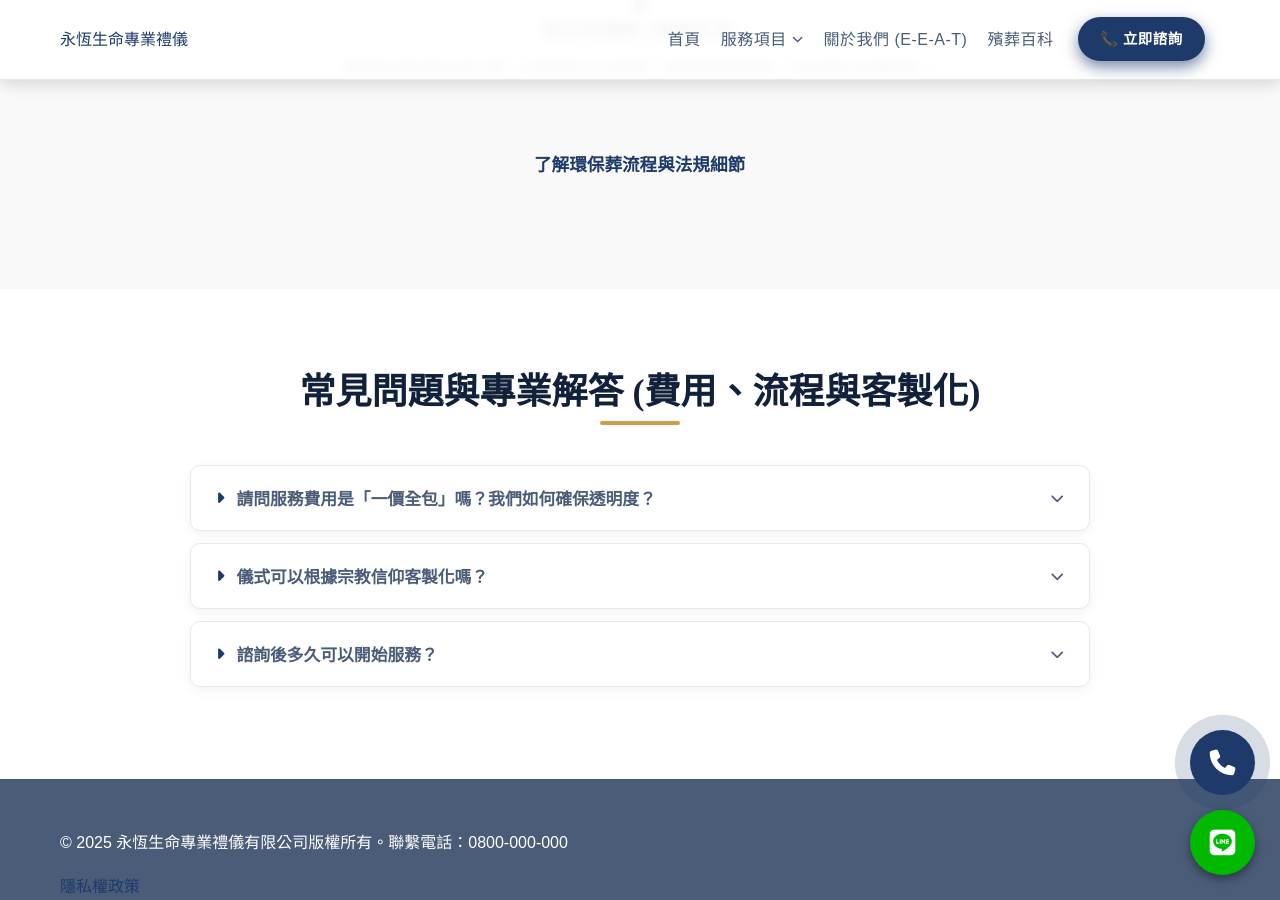
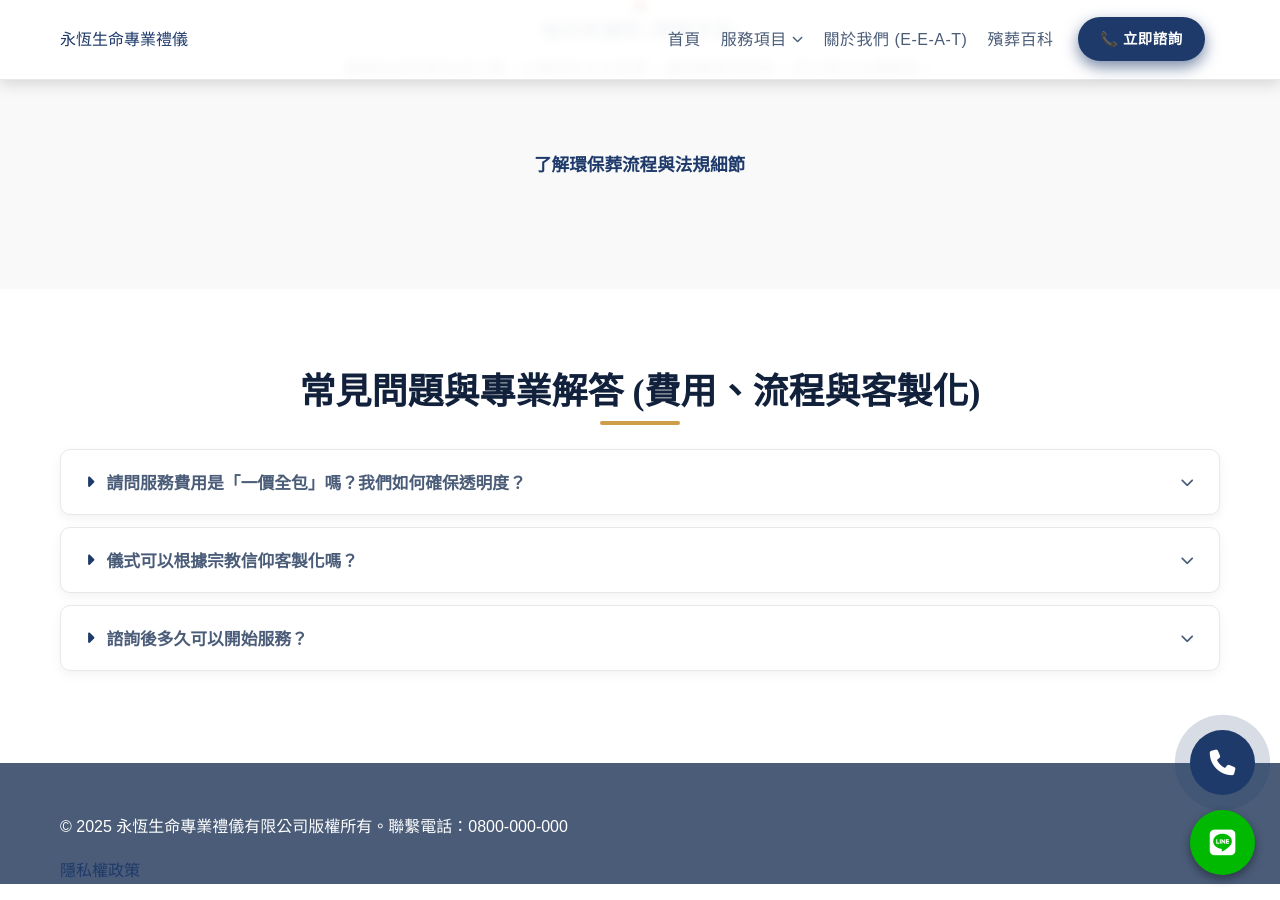
Before and after one commit to Shiangan/Shiangan, a Jekyll site: the page services.plan.html, which Jekyll copies as it is, in a window 1280 px wide and 900 px high, scrolled down 2755 px. Built offline with Jekyll 4.4.1, drawn with Linux system fonts in a browser that asks for light colours; some web fonts are replaced.

Commit message:
Update style.css

```diff
--- a/css/style.css
+++ b/css/style.css
@@ -1399,10 +1399,12 @@
  * 6. FAQ 手風琴樣式 (Accordion) - 質感強化
  * ------------------------------------------- */
 
-.accordion-container {
-    max-width: 900px;
-    margin: 40px auto 0;
-}
+.accordion-content {
+    max-height: 0;
+    overflow: hidden;
+    transition: max-height 0.4s ease-out;
+}
+
 
 .accordion-item {
     background-color: var(--text-light);
```
